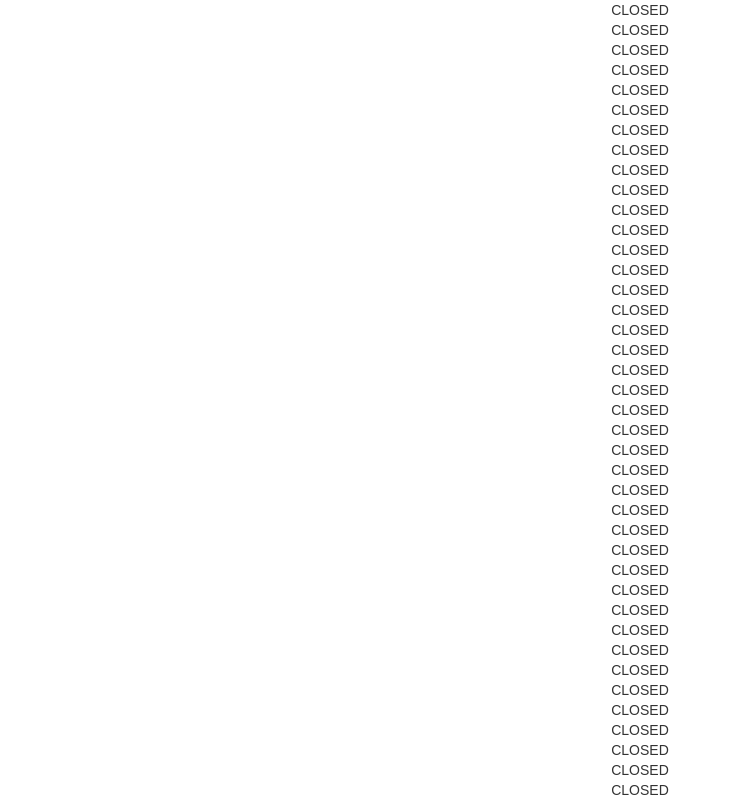
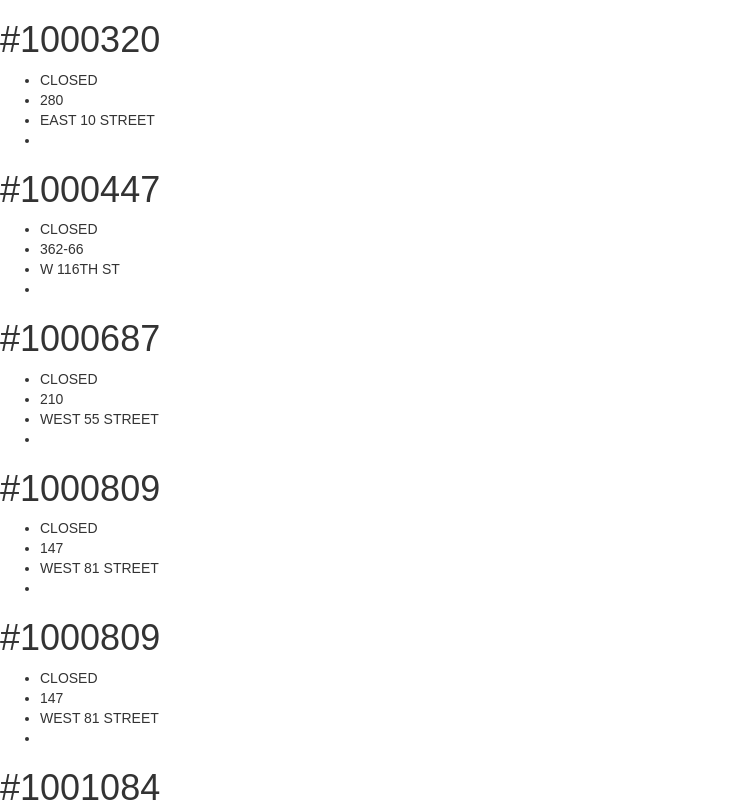
Before and after one commit to cassaram09/react-app-test, a React (Create React App) app: page / in a window 1280 px wide. Shown: the top 802 px of the page, without its empty margins (0-732 px from the left). Built offline with nearby package versions, Linux system fonts and the light colour scheme.

Commit message:
add complaints and complaint components; render complaints to page

```diff
--- a/src/App.css
+++ b/src/App.css
@@ -1,5 +1,5 @@
 .App {
-  text-align: center;
+  text-align: left;
 }
 
 .App-logo {
--- a/src/App.js
+++ b/src/App.js
@@ -2,6 +2,7 @@ import React, { Component } from 'react';
 import logo from './logo.svg';
 import './App.css';
 import { data } from './data.js'
+import Complaints from './components/complaints'
 
 class App extends Component {
   constructor(){
@@ -24,12 +25,10 @@ class App extends Component {
   }
 
   render() {
-    const complaints = this.state.complaints.map( (complaint, index) =>{
-      return <div key={index}> {complaint.Status} </div>
-    })
+
     return (
       <div className="App">
-        {complaints}
+        <Complaints complaints={this.state.complaints} />
       </div>
     );
   }
--- /dev/null
+++ b/src/components/complaint.js
@@ -0,0 +1,22 @@
+import React, { Component } from 'react';
+
+class Complaint extends Component {
+  render() {
+
+    const { complaint_number, status, house_number, zip_code, house_street } = this.props;
+
+    return (
+      <div className="complaint">
+        <h1>#{complaint_number}</h1>
+        <ul>
+          <li>{status}</li>
+          <li>{house_number}</li>
+          <li>{house_street}</li>
+          <li>{zip_code}</li>
+        </ul>
+      </div>
+    );
+  }
+}
+
+export default Complaint;
--- /dev/null
+++ b/src/components/complaints.js
@@ -0,0 +1,24 @@
+import React, { Component } from 'react';
+import Complaint from './complaint'
+
+class Complaints extends Component {
+  render() {
+    const complaints = this.props.complaints.map( (complaint, index) => (
+      <Complaint
+        key={index}
+        complaint_number={complaint["Complaint Number"]}
+        status={complaint.Status}
+        house_number={complaint["House Number"]}
+        zip_code={complaint["ZIP Code"]}
+        house_street={complaint["House Street"]}
+        />
+    ))
+    return (
+      <div className="complaints">
+        {complaints}
+      </div>
+    );
+  }
+}
+
+export default Complaints;
--- a/src/index.css
+++ b/src/index.css
@@ -3,3 +3,7 @@ body {
   padding: 0;
   font-family: sans-serif;
 }
+
+li {
+  text-align: left;
+}
```
